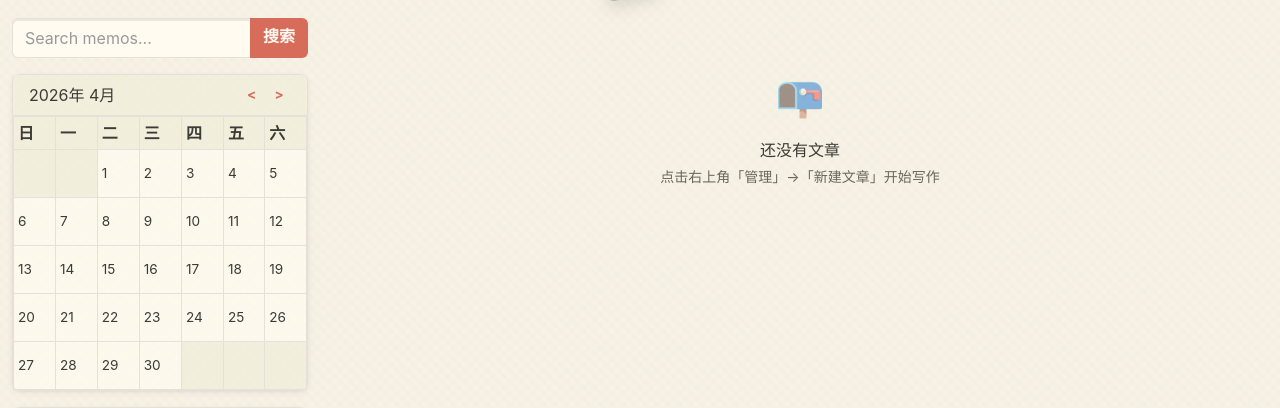
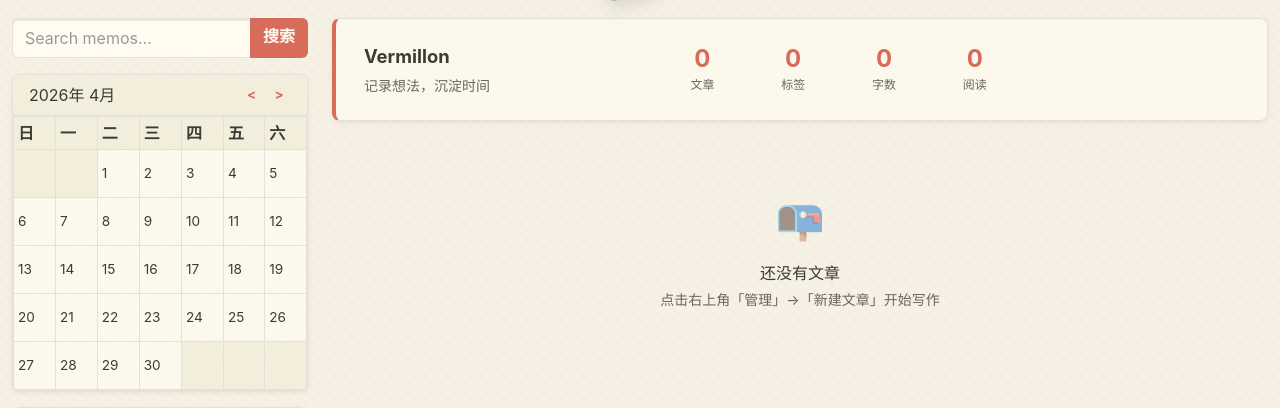
Before and after one commit to ifdog/Vermillon, a Flask app: page / in a window 1280 px wide. Shown: the part 71-479 px from the top of the page. Run offline with Flask 3, Linux system fonts and the light colour scheme; data comes from the database, SQL or seed files in the repository; data that the repository does not hold is empty; some libraries are stand-ins or nearby versions.

Commit message:
feat: timeline axis, date badges, hero stats banner, cover images

```diff
--- a/static/css/style.css
+++ b/static/css/style.css
@@ -845,9 +845,183 @@ body > .container-fluid {
     font-size: 0.875rem;
 }
 
+/* ========== Timeline Axis ========== */
+.timeline-wrap {
+    position: relative;
+    padding-left: 60px;
+}
+
+.timeline-axis {
+    position: absolute;
+    left: 21px;
+    top: 0;
+    bottom: 0;
+    width: 2px;
+    background: linear-gradient(to bottom, rgba(216, 108, 90, 0.35), rgba(216, 108, 90, 0.15) 80%, transparent);
+    border-radius: 1px;
+}
+
+.timeline-node {
+    position: absolute;
+    left: -40px;
+    top: 20px;
+    width: 12px;
+    height: 12px;
+    border-radius: 50%;
+    background-color: var(--paper-primary);
+    border: 3px solid rgba(216, 108, 90, 0.25);
+    box-shadow: 0 0 0 4px var(--paper-bg);
+    transition: transform 0.2s ease, border-color 0.2s ease;
+    z-index: 2;
+}
+
+.memo-card:hover .timeline-node {
+    transform: scale(1.35);
+    border-color: rgba(216, 108, 90, 0.55);
+}
+
+.timeline-node.pinned {
+    border-radius: 2px;
+    transform: rotate(45deg);
+    width: 11px;
+    height: 11px;
+}
+
+.memo-card:hover .timeline-node.pinned {
+    transform: rotate(45deg) scale(1.35);
+}
+
+/* ========== Date Badge ========== */
+.date-badge {
+    position: absolute;
+    left: -54px;
+    top: 12px;
+    width: 44px;
+    text-align: right;
+    line-height: 1.15;
+    pointer-events: none;
+    user-select: none;
+}
+
+.date-badge-day {
+    font-size: 1.2rem;
+    font-weight: 700;
+    color: var(--paper-primary);
+    display: block;
+}
+
+.date-badge-month {
+    font-size: 0.7rem;
+    color: var(--paper-muted);
+    display: block;
+    margin-top: 1px;
+}
+
+/* ========== Card Cover Image ========== */
+.memo-cover {
+    width: 100%;
+    height: 180px;
+    overflow: hidden;
+    border-radius: 0.5rem 0.5rem 0 0;
+    background: linear-gradient(135deg, rgba(240,235,215,0.8), rgba(255,251,240,0.6));
+    position: relative;
+}
+
+.memo-cover img {
+    width: 100%;
+    height: 100%;
+    object-fit: cover;
+    transition: transform 0.4s ease;
+    opacity: 0;
+}
+
+.memo-cover img.img-loaded {
+    opacity: 1;
+}
+
+.memo-card:hover .memo-cover img {
+    transform: scale(1.03);
+}
+
+.memo-cover-skeleton {
+    position: absolute;
+    inset: 0;
+    background: linear-gradient(90deg, rgba(240,235,215,0.6) 25%, rgba(255,251,240,0.8) 50%, rgba(240,235,215,0.6) 75%);
+    background-size: 200% 100%;
+    animation: skeleton-shimmer 1.5s infinite;
+}
+
+.memo-cover img.img-loaded + .memo-cover-skeleton {
+    display: none;
+}
+
+/* ========== Hero Banner ========== */
+.hero-banner {
+    background-color: rgba(255, 251, 240, 0.7);
+    border: 1px solid var(--paper-border);
+    border-radius: 0.5rem;
+    border-left: 4px solid var(--paper-primary);
+    box-shadow: 0 2px 6px rgba(62, 56, 45, 0.06), 0 1px 3px rgba(62, 56, 45, 0.05);
+    padding: 1.5rem 1.75rem;
+    margin-bottom: 1.25rem;
+    opacity: 0;
+    transform: translateY(-8px);
+    animation: heroEnter 0.5s ease-out 0.2s forwards;
+}
+
+@keyframes heroEnter {
+    to {
+        opacity: 1;
+        transform: translateY(0);
+    }
+}
+
+.hero-title {
+    font-size: 1.15rem;
+    font-weight: 700;
+    color: var(--paper-text);
+    margin-bottom: 0.25rem;
+}
+
+.hero-desc {
+    font-size: 0.875rem;
+    color: var(--paper-muted);
+    line-height: 1.5;
+}
+
+.hero-stat {
+    text-align: center;
+}
+
+.hero-stat-value {
+    font-size: 1.5rem;
+    font-weight: 700;
+    color: var(--paper-primary);
+    line-height: 1.2;
+}
+
+.hero-stat-label {
+    font-size: 0.75rem;
+    color: var(--paper-muted);
+    margin-top: 0.15rem;
+}
+
+.hero-updated {
+    font-size: 0.8rem;
+    color: var(--paper-muted);
+    text-align: right;
+    white-space: nowrap;
+}
+
 /* Responsive */
 @media (max-width: 860px) {
     .write-layout { flex-direction: column; height: auto; }
     .editor-pane { border-right: none; border-bottom: 1px solid var(--paper-border); min-height: 400px; }
     .preview-pane { min-height: 400px; }
+    .timeline-wrap { padding-left: 56px; }
+    .timeline-axis { left: 26px; }
+    .timeline-node { left: 21px; }
+    .date-badge { left: -50px; width: 40px; }
+    .date-badge-day { font-size: 1.1rem; }
+    .hero-stat-value { font-size: 1.2rem; }
 }
--- a/static/js/app.js
+++ b/static/js/app.js
@@ -40,6 +40,7 @@ document.addEventListener('DOMContentLoaded', async () => {
     initPaperTrail();
 
     await checkAuth();
+    loadHeroBanner();
     loadMemos(true);
     loadCalendar(state.calendarYear, state.calendarMonth);
     loadTags();
@@ -81,6 +82,55 @@ async function checkAuth() {
         if (res.ok) {
             const data = await res.json();
             currentUser = data;
+        }
+    } catch (e) {}
+}
+
+function animateCountUp(el, target, duration = 1000) {
+    const start = performance.now();
+    const startVal = 0;
+    function step(now) {
+        const elapsed = now - start;
+        const progress = Math.min(elapsed / duration, 1);
+        const eased = 1 - Math.pow(1 - progress, 3);
+        const current = Math.floor(startVal + (target - startVal) * eased);
+        el.textContent = current.toLocaleString();
+        if (progress < 1) requestAnimationFrame(step);
+    }
+    requestAnimationFrame(step);
+}
+
+async function loadHeroBanner() {
+    const heroEl = document.getElementById('heroBanner');
+    if (!heroEl) return;
+
+    // Hide hero when filtered
+    if (state.date || state.tag || state.query || state.selectedMemoId) {
+        heroEl.classList.add('d-none');
+        return;
+    }
+    heroEl.classList.remove('d-none');
+
+    try {
+        const res = await apiFetch('/api/stats/public');
+        if (!res.ok) return;
+        const data = await res.json();
+
+        document.getElementById('heroMemoCount').textContent = data.memo_count || 0;
+        document.getElementById('heroTagCount').textContent = data.tag_count || 0;
+        document.getElementById('heroWordCount').textContent = data.total_word_count || 0;
+        document.getElementById('heroReadCount').textContent = data.total_read_count || 0;
+
+        // Count-up animation
+        setTimeout(() => {
+            animateCountUp(document.getElementById('heroMemoCount'), data.memo_count || 0, 800);
+            animateCountUp(document.getElementById('heroTagCount'), data.tag_count || 0, 800);
+            animateCountUp(document.getElementById('heroWordCount'), data.total_word_count || 0, 1000);
+            animateCountUp(document.getElementById('heroReadCount'), data.total_read_count || 0, 1000);
+        }, 300);
+
+        if (data.last_updated_at) {
+            document.getElementById('heroUpdated').textContent = '最后更新于 ' + timeAgo(data.last_updated_at);
         }
     } catch (e) {}
 }
@@ -144,6 +194,7 @@ function showSkeleton(count = 3) {
 async function loadMemos(reset) {
     if (reset) {
         state.page = 1;
+        lastRenderedDate = null;
         showSkeleton(3);
         window.scrollTo({ top: 0, behavior: 'smooth' });
     }
@@ -197,6 +248,7 @@ async function loadMemos(reset) {
     }
 
     updateFilterBar();
+    loadHeroBanner();
 }
 
 function updateFilterBar() {
@@ -213,6 +265,25 @@ function updateFilterBar() {
     filterText.textContent = text;
 }
 
+function extractFirstImage(content) {
+    if (!content) return null;
+    const mdMatch = content.match(/!\[([^\]]*)\]\(([^)]+)\)/);
+    if (mdMatch) return mdMatch[2];
+    const htmlMatch = content.match(/<img[^>]+src=["']([^"']+)["']/i);
+    if (htmlMatch) return htmlMatch[1];
+    return null;
+}
+
+function formatDateBadge(dateStr) {
+    const d = new Date(dateStr);
+    return {
+        day: d.getDate(),
+        month: (d.getMonth() + 1) + '月'
+    };
+}
+
+let lastRenderedDate = null;
+
 function renderMemos(memos) {
     if (memos.length === 0 && state.page === 1) {
         timelineEl.innerHTML = `
@@ -227,6 +298,18 @@ function renderMemos(memos) {
 
     if (state.page === 1) {
         timelineEl.innerHTML = '';
+        lastRenderedDate = null;
+    }
+
+    // Wrap timeline in axis container on first batch
+    if (state.page === 1 && !timelineEl.closest('.timeline-wrap')) {
+        const wrap = document.createElement('div');
+        wrap.className = 'timeline-wrap';
+        const axis = document.createElement('div');
+        axis.className = 'timeline-axis';
+        timelineEl.parentNode.insertBefore(wrap, timelineEl);
+        wrap.appendChild(axis);
+        wrap.appendChild(timelineEl);
     }
 
     let enterIndex = 0;
@@ -243,11 +326,41 @@ function renderMemos(memos) {
             }
         }).join('');
 
+        // Extract cover image from content
+        const coverUrl = extractFirstImage(m.content);
+        const coverHtml = coverUrl ? `
+            <div class="memo-cover">
+                <img src="${coverUrl}" alt="cover" loading="lazy">
+                <div class="memo-cover-skeleton"></div>
+            </div>
+        ` : '';
+
+        // Date badge: show only once per day
+        const memoDate = m.created_at ? m.created_at.split('T')[0] : '';
+        let dateBadgeHtml = '';
+        if (memoDate && memoDate !== lastRenderedDate) {
+            lastRenderedDate = memoDate;
+            const db = formatDateBadge(m.created_at);
+            dateBadgeHtml = `
+                <div class="date-badge">
+                    <span class="date-badge-day">${db.day}</span>
+                    <span class="date-badge-month">${db.month}</span>
+                </div>
+            `;
+        }
+
         const card = document.createElement('div');
         card.className = 'card paper-card memo-card card-enter';
         card.style.animationDelay = `${enterIndex * 0.06}s`;
+        card.style.position = 'relative';
         enterIndex++;
+
+        const nodeClass = m.pinned ? 'timeline-node pinned' : 'timeline-node';
+
         card.innerHTML = `
+            ${dateBadgeHtml}
+            <div class="${nodeClass}"></div>
+            ${coverHtml}
             <div class="card-body">
                 <div class="d-flex justify-content-between align-items-start mb-2 memo-header">
                     <div class="d-flex align-items-center gap-2">
@@ -295,7 +408,7 @@ function renderMemos(memos) {
         }
         addCopyButtons(mdBody);
 
-        // Image lazy fade-in
+        // Image lazy fade-in (markdown body images)
         mdBody.querySelectorAll('img').forEach(img => {
             if (img.complete) {
                 img.classList.add('img-loaded');
@@ -303,6 +416,16 @@ function renderMemos(memos) {
                 img.addEventListener('load', () => img.classList.add('img-loaded'));
             }
         });
+
+        // Cover image lazy fade-in
+        const coverImg = card.querySelector('.memo-cover img');
+        if (coverImg) {
+            if (coverImg.complete) {
+                coverImg.classList.add('img-loaded');
+            } else {
+                coverImg.addEventListener('load', () => coverImg.classList.add('img-loaded'));
+            }
+        }
 
         card.querySelectorAll('.memo-tag').forEach(el => {
             el.addEventListener('click', () => {
--- a/templates/index.html
+++ b/templates/index.html
@@ -81,6 +81,39 @@
                     <span id="filterText"></span>
                     <button type="button" class="btn-close" id="clearFilter" aria-label="Close"></button>
                 </div>
+
+                <div id="heroBanner" class="hero-banner">
+                    <div class="row align-items-center g-3">
+                        <div class="col-md-4">
+                            <div class="hero-title">{{ site_title }}</div>
+                            <div class="hero-desc">记录想法，沉淀时间</div>
+                        </div>
+                        <div class="col-md-5">
+                            <div class="row g-2">
+                                <div class="col-3 hero-stat">
+                                    <div class="hero-stat-value" id="heroMemoCount">0</div>
+                                    <div class="hero-stat-label">文章</div>
+                                </div>
+                                <div class="col-3 hero-stat">
+                                    <div class="hero-stat-value" id="heroTagCount">0</div>
+                                    <div class="hero-stat-label">标签</div>
+                                </div>
+                                <div class="col-3 hero-stat">
+                                    <div class="hero-stat-value" id="heroWordCount">0</div>
+                                    <div class="hero-stat-label">字数</div>
+                                </div>
+                                <div class="col-3 hero-stat">
+                                    <div class="hero-stat-value" id="heroReadCount">0</div>
+                                    <div class="hero-stat-label">阅读</div>
+                                </div>
+                            </div>
+                        </div>
+                        <div class="col-md-3">
+                            <div class="hero-updated" id="heroUpdated"></div>
+                        </div>
+                    </div>
+                </div>
+
                 <div id="timeline" class="d-flex flex-column gap-3"></div>
                 <div id="loadMoreBox" class="text-center mt-4">
                     <button id="loadMoreBtn" class="btn btn-paper">加载更多</button>
```
Also changed, not shown: api/stats.py (+16 -0 lines), 1 other file.
